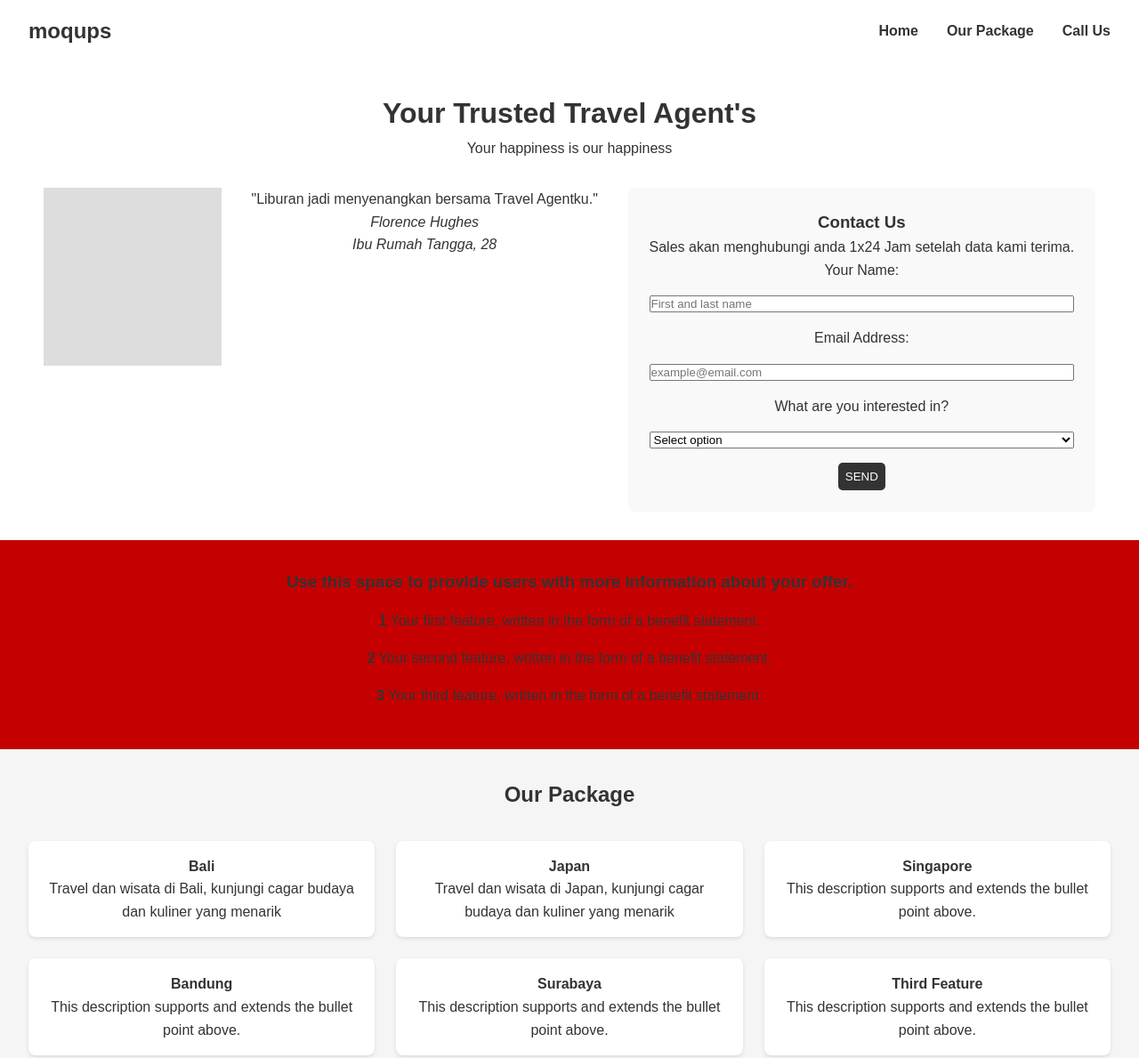
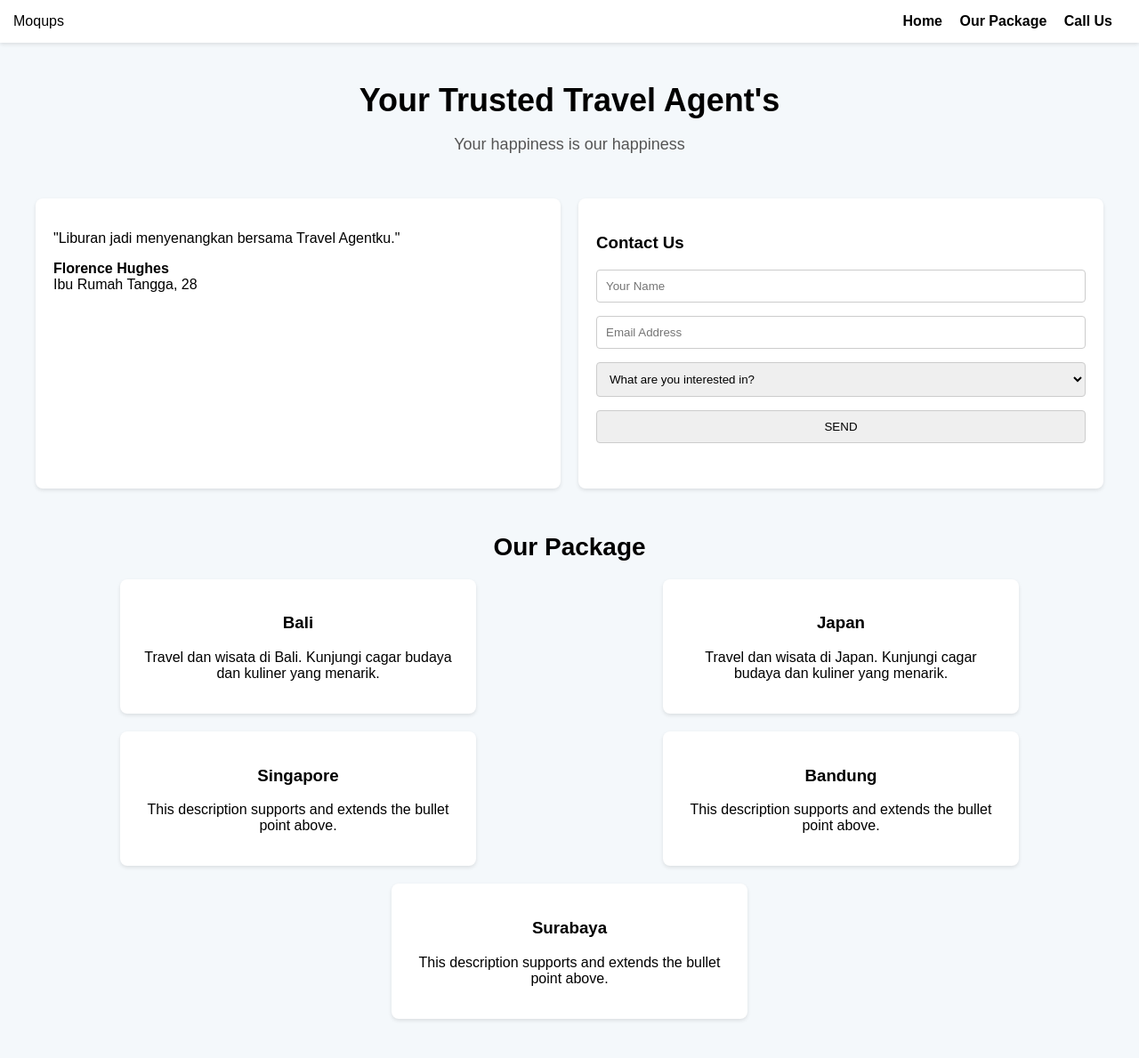
Before and after one commit to revou-fundamental-course/09-dec-24-Dennis_Aditya_Syahputra, a plain HTML site: page index.html in a window 1280 px wide. Shown: the top 1189 px of the page at 89% size. Drawn offline with Linux system fonts and the light colour scheme; files that its build step writes are made by us from their sources.

Commit message:
modified:   index.html

```diff
--- a/index.html
+++ b/index.html
@@ -1,104 +1,191 @@
-<!DOCTYPE html>
 <html lang="en">
 <head>
     <meta charset="UTF-8">
     <meta name="viewport" content="width=device-width, initial-scale=1.0">
     <title>Your Trusted Travel Agent</title>
-    <link rel="stylesheet" href="styles.css">
+    <style>
+        body {
+            font-family: Arial, sans-serif;
+            margin: 0;
+            padding: 0;
+            background-color: #f4f8fb;
+        }
+
+        header {
+            background-color: #ffffff;
+            padding: 15px;
+            box-shadow: 0 2px 4px rgba(0, 0, 0, 0.1);
+            display: flex;
+            justify-content: space-between;
+            align-items: center;
+        }
+
+        header a {
+            text-decoration: none;
+            color: #000;
+            margin-right: 15px;
+            font-weight: bold;
+        }
+
+        .container {
+            max-width: 1200px;
+            margin: 0 auto;
+            padding: 20px;
+        }
+
+        .hero {
+            text-align: center;
+            margin-bottom: 50px;
+        }
+
+        .hero h1 {
+            font-size: 36px;
+            margin-bottom: 10px;
+        }
+
+        .hero p {
+            font-size: 18px;
+            color: #555;
+        }
+
+        .main-content {
+            display: flex;
+            gap: 20px;
+        }
+
+        .testimonial, .contact-form {
+            flex: 1;
+            background-color: #ffffff;
+            padding: 20px;
+            border-radius: 8px;
+            box-shadow: 0 2px 4px rgba(0, 0, 0, 0.1);
+        }
+
+        .testimonial img {
+            width: 100%;
+            height: auto;
+            margin-bottom: 10px;
+        }
+
+        .contact-form input, .contact-form select, .contact-form button {
+            width: 100%;
+            padding: 10px;
+            margin-bottom: 15px;
+            border: 1px solid #ccc;
+            border-radius: 4px;
+        }
+
+        .packages {
+            margin-top: 50px;
+            text-align: center;
+        }
+
+        .packages h2 {
+            font-size: 28px;
+            margin-bottom: 20px;
+        }
+
+        .package-list {
+            display: flex;
+            justify-content: space-around;
+            flex-wrap: wrap;
+            gap: 20px;
+        }
+
+        .package-item {
+            background-color: #ffffff;
+            padding: 20px;
+            border-radius: 8px;
+            box-shadow: 0 2px 4px rgba(0, 0, 0, 0.1);
+            width: 30%;
+        }
+
+        footer {
+            text-align: center;
+            margin-top: 50px;
+            padding: 20px;
+            background-color: #ffffff;
+        }
+
+        .call-to-action {
+            background-color: #007bff;
+            color: #ffffff;
+            padding: 15px 30px;
+            border: none;
+            border-radius: 4px;
+            cursor: pointer;
+        }
+    </style>
 </head>
 <body>
-    <!-- Navigation -->
-    <nav class="navbar">
-        <div class="logo">moqups</div>
-        <ul>
-            <li><a href="#">Home</a></li>
-            <li><a href="#">Our Package</a></li>
-            <li><a href="#">Call Us</a></li>
-        </ul>
+    <header>
+        <div>Moqups</div>
+        <nav>
+            <a href="#">Home</a>
+            <a href="#">Our Package</a>
+            <a href="#">Call Us</a>
         </nav>
+    </header>
 
-    <!-- Header Section -->
-    <header class="hero">
+    <div class="container">
+        <div class="hero">
             <h1>Your Trusted Travel Agent's</h1>
             <p>Your happiness is our happiness</p>
-        <div class="hero-content">
-            <div class="image-placeholder"></div>
-            <blockquote>
+        </div>
+
+        <div class="main-content">
+            <div class="testimonial">
                 <p>"Liburan jadi menyenangkan bersama Travel Agentku."</p>
-                <cite>Florence Hughes<br><span>Ibu Rumah Tangga, 28</span></cite>
-            </blockquote>
-            <form class="contact-form">
+                <p><strong>Florence Hughes</strong><br>Ibu Rumah Tangga, 28</p>
+            </div>
+            <div class="contact-form">
                 <h3>Contact Us</h3>
-                <p>Sales akan menghubungi anda 1x24 Jam setelah data kami terima.</p>
-                <label for="name">Your Name:</label>
-                <input type="text" id="name" placeholder="First and last name" required>
-
-                <label for="email">Email Address:</label>
-                <input type="email" id="email" placeholder="example@email.com" required>
-
-                <label for="interest">What are you interested in?</label>
-                <select id="interest">
-                    <option>Select option</option>
-                    <option>Package Bali</option>
-                    <option>Package Jepang</option>
-                    <option>Package Singapore</option>
+                <form>
+                    <input type="text" placeholder="Your Name" required>
+                    <input type="email" placeholder="Email Address" required>
+                    <select>
+                        <option value="" disabled selected>What are you interested in?</option>
+                        <option value="Bali">Bali</option>
+                        <option value="Japan">Japan</option>
+                        <option value="Singapore">Singapore</option>
                     </select>
-
                     <button type="submit">SEND</button>
                 </form>
             </div>
-    </header>
+        </div>
 
-    <!-- Features Section -->
-    <section class="features">
-        <h3>Use this space to provide users with more information about your offer.</h3>
-        <ul>
-            <li><strong>1</strong> Your first feature, written in the form of a benefit statement.</li>
-            <li><strong>2</strong> Your second feature, written in the form of a benefit statement.</li>
-            <li><strong>3</strong> Your third feature, written in the form of a benefit statement.</li>
-        </ul>
-    </section>
-
-    <!-- Packages Section -->
-    <section class="packages">
+        <div class="packages">
             <h2>Our Package</h2>
-        <div class="package-grid">
+            <div class="package-list">
                 <div class="package-item">
-                <h4>Bali</h4>
-                <p>Travel dan wisata di Bali, kunjungi cagar budaya dan kuliner yang menarik</p>
+                    <h3>Bali</h3>
+                    <p>Travel dan wisata di Bali. Kunjungi cagar budaya dan kuliner yang menarik.</p>
                 </div>
                 <div class="package-item">
-                <h4>Japan</h4>
-                <p>Travel dan wisata di Japan, kunjungi cagar budaya dan kuliner yang menarik</p>
+                    <h3>Japan</h3>
+                    <p>Travel dan wisata di Japan. Kunjungi cagar budaya dan kuliner yang menarik.</p>
                 </div>
                 <div class="package-item">
-                <h4>Singapore</h4>
+                    <h3>Singapore</h3>
                     <p>This description supports and extends the bullet point above.</p>
                 </div>
                 <div class="package-item">
-                <h4>Bandung</h4>
+                    <h3>Bandung</h3>
                     <p>This description supports and extends the bullet point above.</p>
                 </div>
                 <div class="package-item">
-                <h4>Surabaya</h4>
-                <p>This description supports and extends the bullet point above.</p>
-            </div>
-            <div class="package-item">
-                <h4>Third Feature</h4>
+                    <h3>Surabaya</h3>
                     <p>This description supports and extends the bullet point above.</p>
                 </div>
             </div>
-    </section>
+        </div>
+    </div>
 
-    <!-- Closing Section -->
-    <footer class="closing">
-        <h2>Your Closing Argument Headline</h2>
-        <p>Provide a compelling argument or call to action to convert your users. Donec urna neque, euismod sed justo quis, convallis tincidunt risus.</p>
-        <button class="cta-button">CALL TO ACTION</button>
+    <footer>
+        <p>Your Closing Argument Headline</p>
+        <button class="call-to-action">CALL TO ACTION</button>
+        <p>Terms of Service | Privacy Policy</p>
+        <p>© 2019 Moqups</p>
     </footer>
-
-    <div class="footer">
-        <p>moqups<br>Terms of Service | Privacy Policy<br>&copy; 2019 Moqups</p>
-    </div>
 </body>
 </html>
```
Lines whose indentation alone changed are shown as unchanged.
